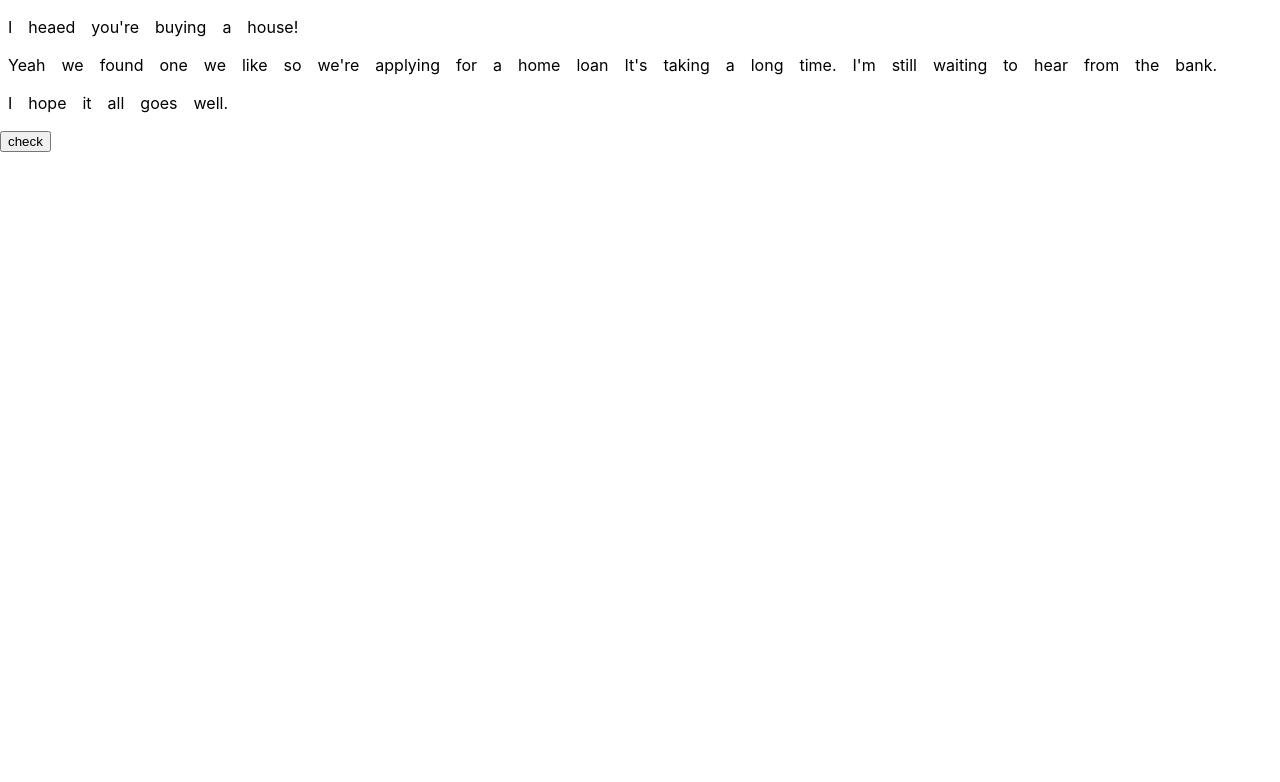
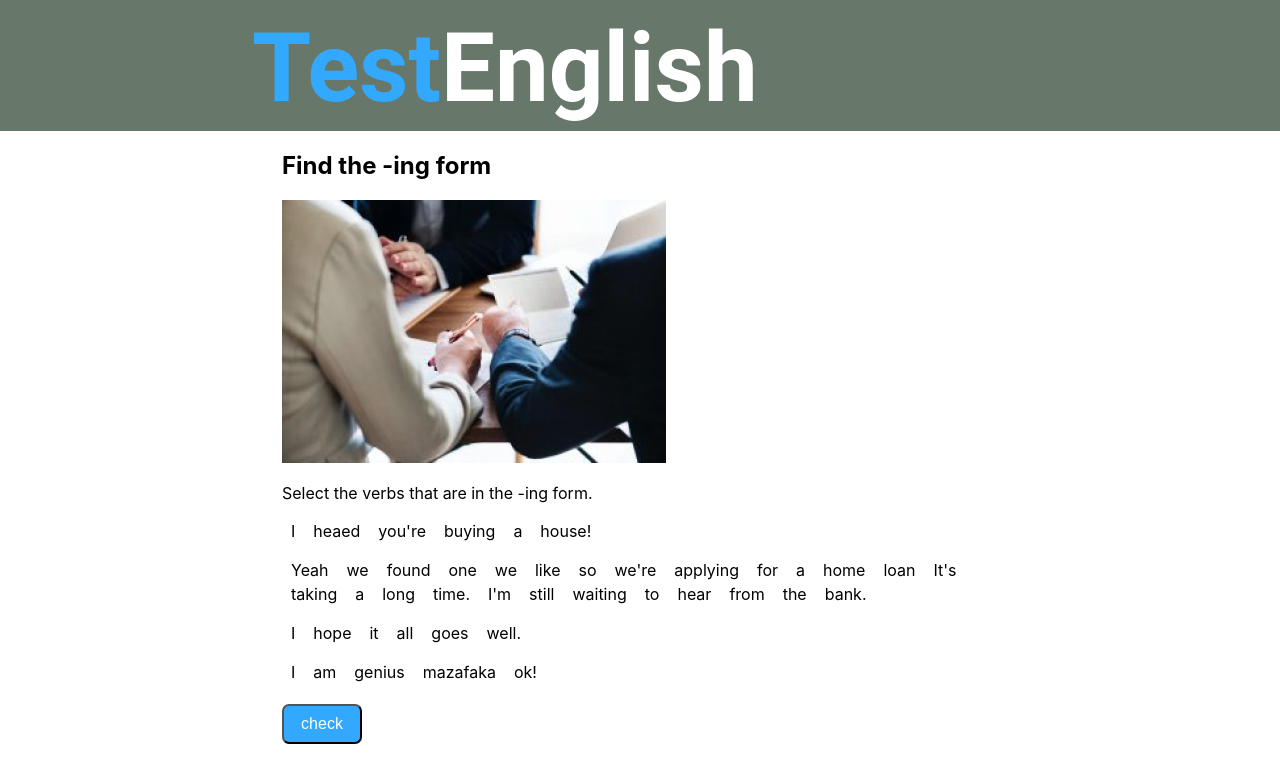
Before and after one commit to svirid132/simple_test_app, a React (Create React App) app: page / in a window 1280 px wide. Shown: the top 782 px of the page. Built offline with nearby package versions, Linux system fonts and the light colour scheme.

Commit message:
add mini style

```diff
--- a/src/App.css
+++ b/src/App.css
@@ -1,3 +1,36 @@
+* {
+  box-sizing: border-box;
+}
+
+.task {
+  margin: 0 auto;
+  width: 716px;
+  align-items: center;
+  font-size: 16px;
+}
+
+ul.btns {
+  margin: 0;
+  padding: 0;
+  display: block;
+  list-style-type: none;
+}
+
+ul.btns li {
+  display: inline-block;
+  margin-left: 12px;
+}
+
+.task button {
+  margin-top: 20px;
+  width: 80px;
+  height: 40px;
+  background-color: #32A9FF;
+  border-radius: 7px;
+  color: white;
+  font-size: 16px;
+}
+
 h1 {
   margin: 0;
 }
--- a/src/App.js
+++ b/src/App.js
@@ -1,5 +1,5 @@
 import './App.css';
-import {LineWords } from './SelectWord/SelectWord.js'
+import LineWords from './SelectWord/SelectWord.js'
 import StarSlider from './StarSlider/StarSlider.js'
 import data from "./SelectWord/data.json";
 import React, {Component} from 'react';
@@ -101,13 +101,12 @@ class SelectWords extends Component {
   }
 
   getBtns(mode) {
-    console.log('this ' + mode);
     switch(mode) {
       case 'd':
         return <button name='check' onClick={this.handleClickBtn}>check</button>
       case 'c':
         return (
-        <ul>
+        <ul className='btns'>
           <li key={0}><button name='reset' onClick={this.handleClickBtn}>reset</button></li>
           <li key={1}><button name='solution' onClick={this.handleClickBtn}>solution</button></li>
         </ul>);
@@ -148,10 +147,13 @@ class SelectWords extends Component {
     const btns = this.getBtns(this.state.mode);
 
     return (
-      <div>
+      <div className={"task"}>
+        <h2>{this.props.data.name}</h2>
+        <img src={this.props.data.img} alt='optional picture'></img>
+        <p>{this.props.data.task}</p>
         {linesWords}
+        {this.state.mode !== 'd' ? <StarSlider fillStar = {this.state.stars} countStar = {this.state.numberOfStars}/> : null}
         {btns}
-        {this.state.mode !== 'd' ? <StarSlider fillStar = {this.state.stars} countStar = {this.state.numberOfStars}/> : null}
       </div>
     );
   }
@@ -159,20 +161,14 @@ class SelectWords extends Component {
 
 function App() {
   return (
-      // <TaskBorder >
-      //   <SelectWords data = {dataForSelectWord}/>
-      // </TaskBorder>
-
-      <SelectWords data={data} />
-
-    // <div className = 'root'>
-    //   <header>
-    //     <h1>
-    //       Test<span>English</span>
-    //     </h1>
-    //   </header>
-    //   <SelectWords data = {dataForSelectWord}/>
-    // </div>
+    <div>
+      <header>
+        <h1>
+          Test<span>English</span>
+        </h1>
+      </header>
+      <SelectWords data = {data}/>
+    </div>
   );
 }
 
--- a/src/SelectWord/SelectWord.css
+++ b/src/SelectWord/SelectWord.css
@@ -1,34 +1,19 @@
 ul {
-    margin-left: 0;
-    padding-left: 0;
-}
-
-.task {
-    margin: 0 auto;
-    width: 716px;
-    align-items: center;
-}
-
-p {
-    font-size: 20px;
-    font-family: Roboto;
-}
-
-* {
-    box-sizing: border-box;
+    margin: 0;
+    padding: 0;
 }
 
 .word {
     display: inline-block;
     cursor: pointer;
-    border: 1px solid white;
+    border: 2px solid white;
     border-radius: 5px;
     padding: 0px 7px;
     position: relative;
 }
 
 .word.unselect:hover {
-    border: 1px solid #32A9FF;
+    border: 2px solid #32A9FF;
 }
 
 .word.select {
@@ -81,3 +66,7 @@ p {
 .word .raiting.minus {
     background-color:rgb(231, 15, 15);
 }
+
+.lineWord {
+    margin-top: 15px;
+}
--- a/src/SelectWord/SelectWord.js
+++ b/src/SelectWord/SelectWord.js
@@ -9,7 +9,7 @@ const styleWord = {
     'sol': 'solution'
   }
 
-export class Word extends Component {
+class Word extends Component {
 
     render() {
 
@@ -38,7 +38,7 @@ export class Word extends Component {
     's': 'solution'
   }
 
- export class LineWords extends React.Component {
+ export default class LineWords extends React.Component {
 
     rightWordIndexs;
 
@@ -91,82 +91,3 @@ export class Word extends Component {
       );
     }
   }
-
-class SelectWords extends Component {
-
-    middleResult = 0;
-    middleCount = 0;
-
-    constructor(props) {
-        super(props);
-
-        this.handleResult = this.handleResult.bind(this);
-
-    }
-
-    handleResult(result, count) {
-        this.middleResult += result;
-        this.middleCount += count;
-    }
-
-    componentDidUpdate() {
-        if (this.props.option === 'r') {
-            console.log("SelectWords", this.middleCount);
-            this.props.onResult(this.middleResult, this.middleCount);
-            this.middleResult = 0;
-            this.middleCount = 0;
-        }
-    }
-
-    render() {
-
-        const data = this.props.data;
-        const arrLineWords = new Array();
-        let index = 0;
-        for (let property of Object.keys(data)) {
-            if (property.indexOf('line') !== -1) {
-                const words = data[property].words;
-                let rights = null;
-                if ("right" in data[property]) rights = data[property].right;
-                arrLineWords.push( <LineWords key={index} words = {words} rights = {rights} option={this.props.option} onResult={this.handleResult}/> );
-                ++index;
-            }
-        }
-
-        return (
-            <div className = "task">
-                <h2>{data.name}</h2>
-                <img src="images/image1.jpg" alt="standart image"></img>
-                <p>{data.task}</p>
-                { arrLineWords }
-            </div>
-        );
-    }
-}
-
-function result(indexSelects, indexRights) {
-
-    let func = (accumulator, value) => {
-        let indexFind = indexRights.indexOf(value);
-        return indexFind === -1 ? --accumulator : ++accumulator;
-    }
-
-    return indexSelects.reduce(func, 0);
-}
-
-function getRightIndexs(words, rights) {
-    const rightIndexs = new Array();
-    if (rights === null){
-        return [];
-    }
-    rights.forEach(right => {
-        const rightIndex = words.indexOf(right);
-        if (rightIndex !== -1){
-            rightIndexs.push(rightIndex);
-        }
-    });
-
-    return rightIndexs;
-}
-
-export default SelectWords;
--- a/src/SelectWord/data.json
+++ b/src/SelectWord/data.json
@@ -1,6 +1,6 @@
 {
     "name": "Find the -ing form",
-    "img": "./SelectWord/image_1.jpg",
+    "img": "/images/image1.jpg",
     "task": "Select the verbs that are in the -ing form.",
 
     "lines": [
@@ -15,6 +15,10 @@
         {
             "words": ["I", "hope", "it", "all", "goes", "well."],
             "right": []
+        },
+        {
+            "words": ["I", "am", "genius", "mazafaka", "ok!"],
+            "right": ["genius"]
         }
     ]
 }
--- a/src/StarSlider/StarSlider.css
+++ b/src/StarSlider/StarSlider.css
@@ -5,8 +5,10 @@
 }
 
 .border {
+    /* margin-left: 40px;  */
+    margin-top: 20px;
     width: 320px;
-    height: 35px;
+    height: 40px;
     border-radius: 10px;
     border: 2px solid #DDDDDD;
     position: relative;
```
